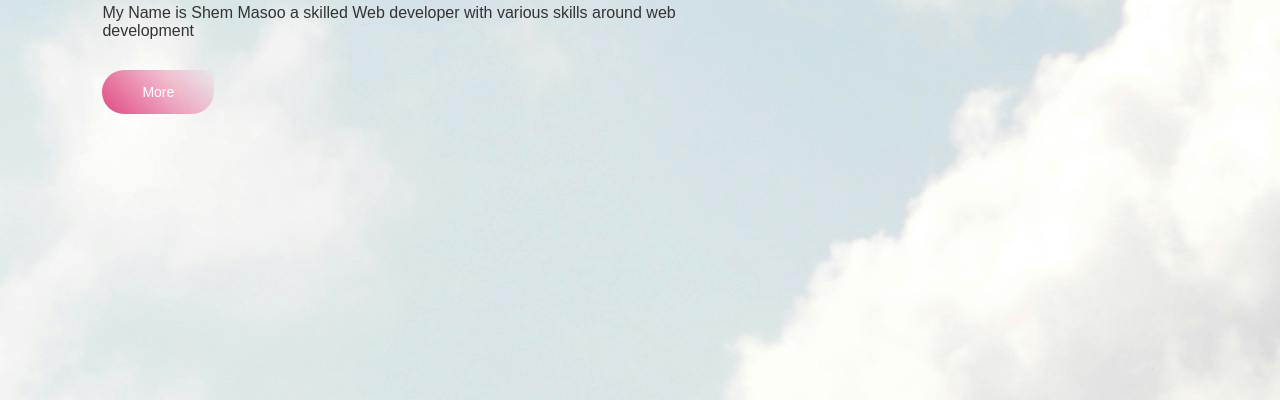
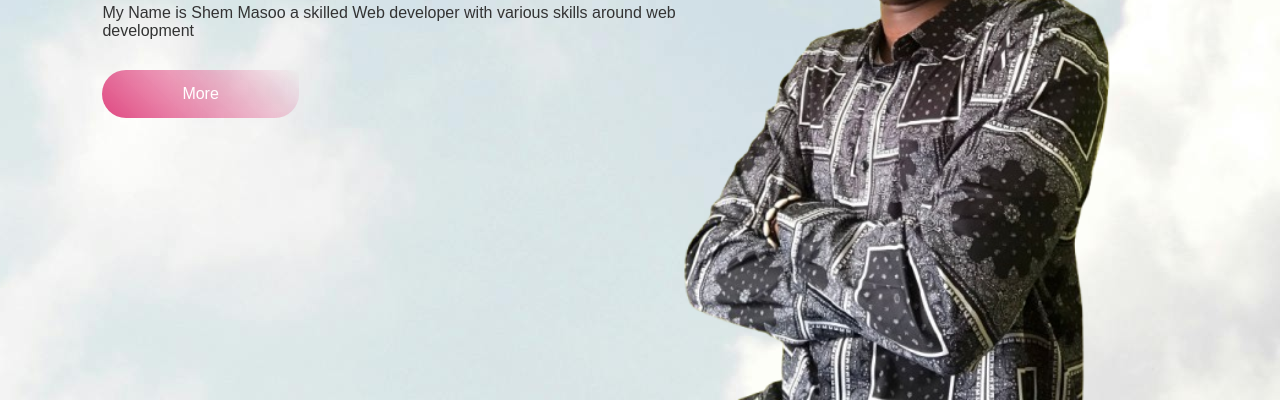
Before and after one commit to mwanzia5/animated-portfolio, a plain HTML site: page index.html in a window 1280 px wide. Shown: the part 400-800 px from the top of the page. Drawn offline with Linux system fonts and the light colour scheme.

Commit message:
2nd commit

```diff
--- a/index.html
+++ b/index.html
@@ -22,15 +22,16 @@
             </div>
         </nav>
         <div class="content">
-            <h1>
+            <h1 class="anim">
                 Get<br>a website
                 </h1>
-                <p>
+                <p class="anim">
                     My Name is Shem Masoo a skilled Web developer with various skills around web development
                 </p>
-                <a href="#" class="btn">More</a>
+                <a href="#" class="btn anim">More</a>
 
         </div>
+        <img src="images/shem2-removebg-preview.png" class="feature-img anim">
               </div>
 
 </body>
--- a/style.css
+++ b/style.css
@@ -13,6 +13,7 @@
     background-attachment: fixed;
     padding: 8px 8%;
     overflow: hidden;
+    position: relative;
 
 }
 
@@ -57,6 +58,7 @@ nav ul li a{
     font-size:14px;
     border-radius: 30px;
     border-top-right-radius:0;
+    transition: 0.5s;
 }
 
 .content{
@@ -73,3 +75,31 @@ nav ul li a{
     margin:10px 0 30px;
     color:#333;
 }
+
+.content .btn{
+    padding:15px 80px;
+    font-size: 16px;
+}
+
+.btn:hover{
+    border-top-right-radius: 30px;
+}
+
+.feature-img{
+    width:530px;
+    position: absolute;
+    bottom: 0;
+    right:10%;
+}
+
+.anim{
+    opacity: 0;
+    transform: translateY(30px);
+    animation: moveup 0.5s linear forwards;
+}
+@keyframes moveup{
+    100%{
+        opacity: 1;
+        transform: translateY(0px);
+    }
+}
```
